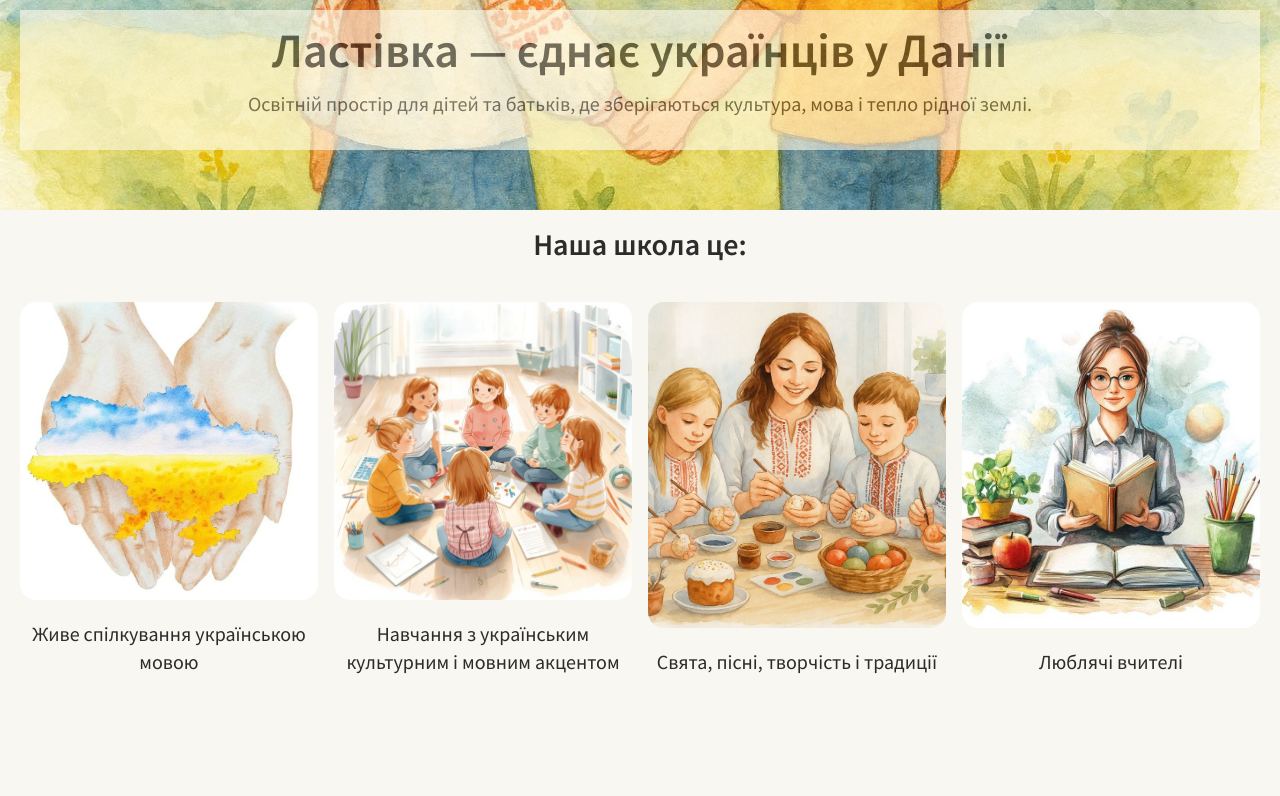
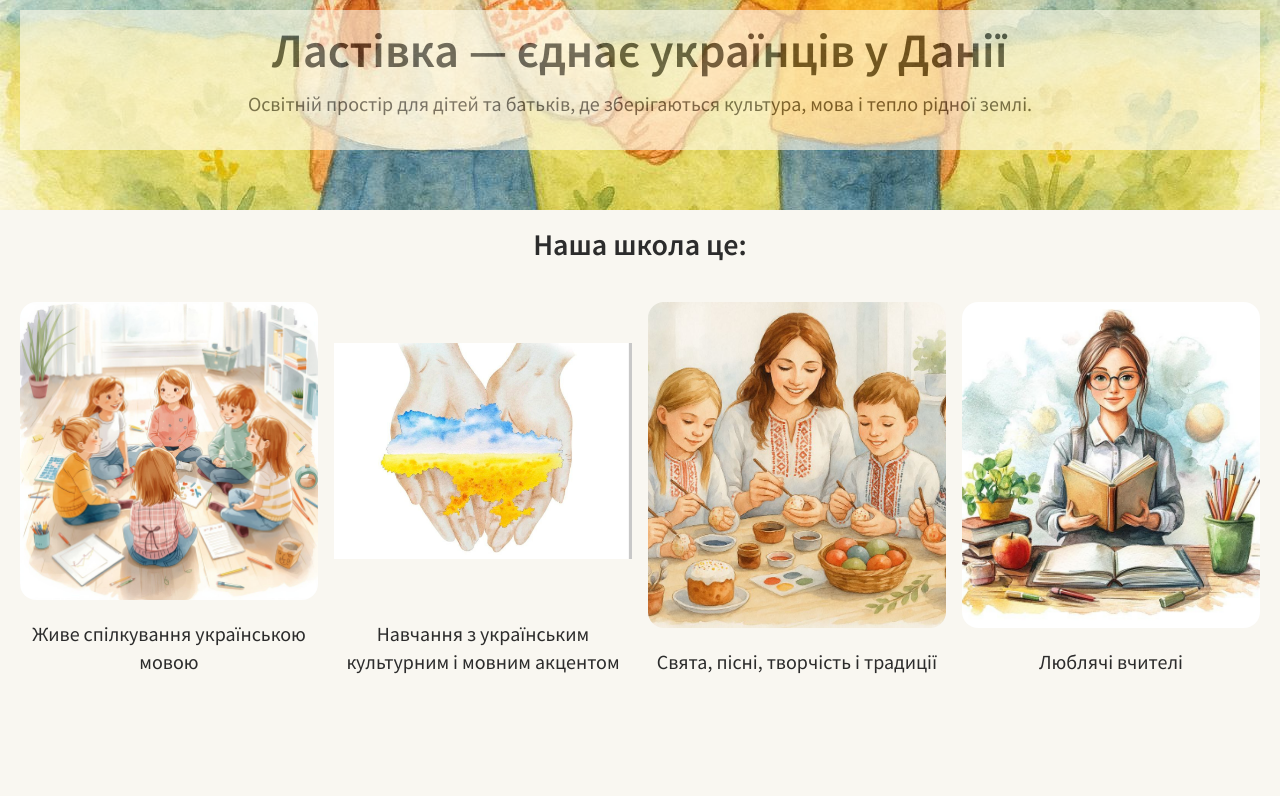
Before and after one commit to Vitalii031095/vien, a Next.js app: page / in a window 1280 px wide. Shown: the part 481-1277 px from the top of the page. Built offline with nearby package versions, Linux system fonts and the light colour scheme.

Commit message:
cheng1 one images

```diff
--- a/src/app/page.tsx
+++ b/src/app/page.tsx
@@ -41,7 +41,7 @@ export default function Home() {
             <li className="features__item flex flex-col justify-between items-center gap-5">
               <Image
                 className="rounded-2xl w-full h-full object-cover"
-                src="/features/1.2.jpg"
+               src="/features/2.2.jpg"
                 alt="lastivka"
                 width={300}
                 height={200}
@@ -54,7 +54,8 @@ export default function Home() {
             <li className="features__item flex flex-col items-center justify-between gap-5">
               <Image
                 className="rounded-2xl w-full h-full object-contain"
-                src="/features/2.2.jpg"
+					 src="/features/1.2.jpg"
+
                 alt="lastivka"
               width={300}
                 height={200}
```
